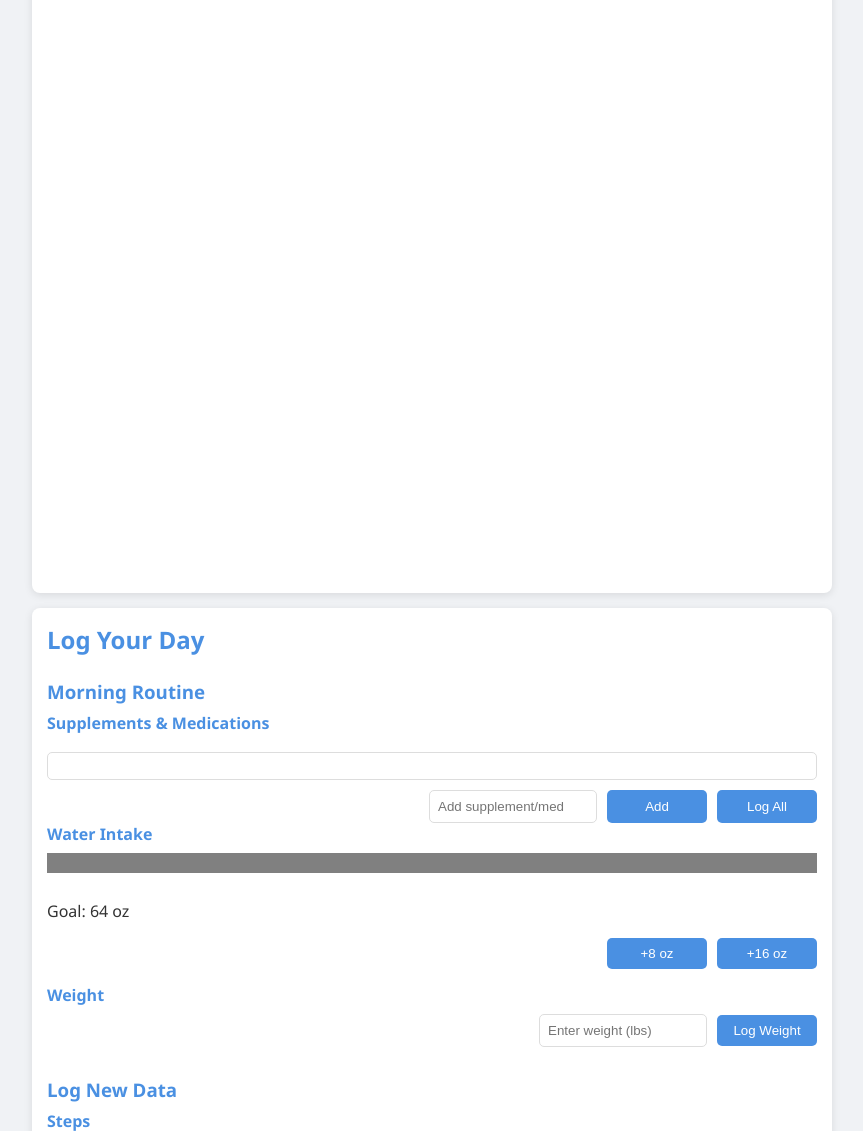
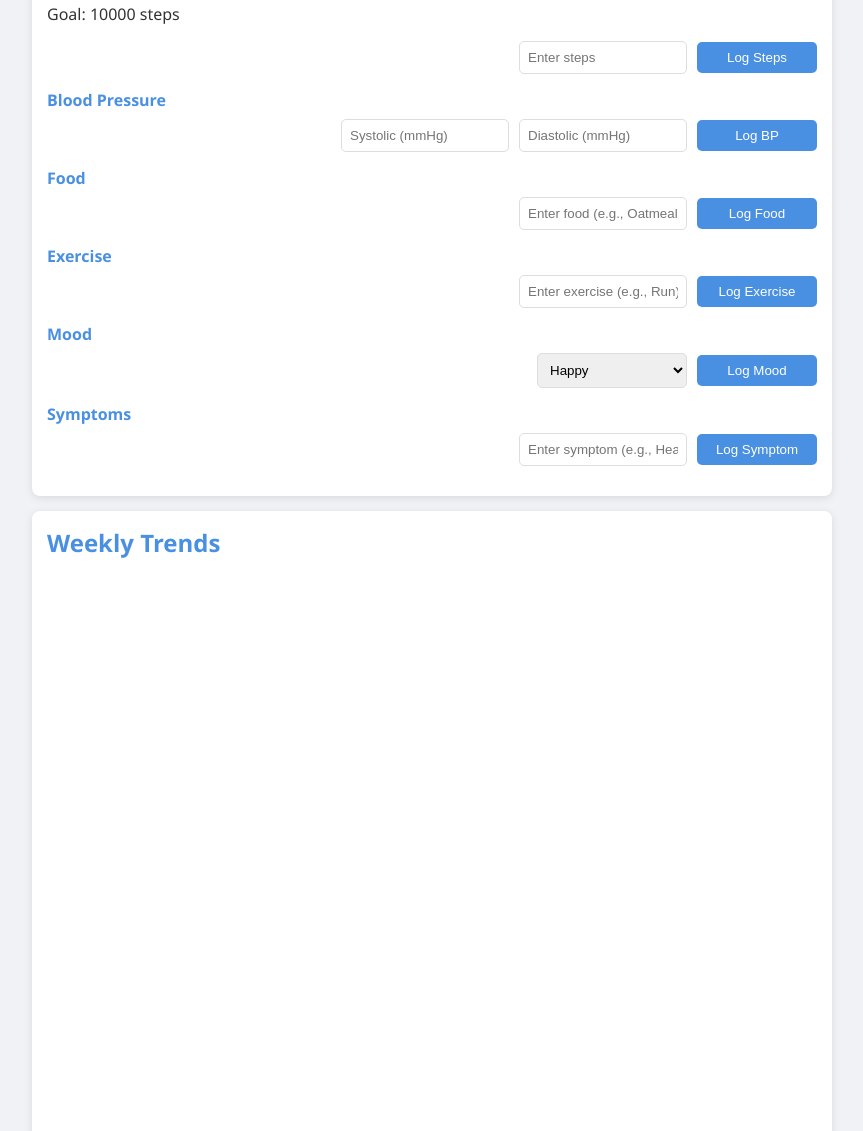
Before and after one commit to rorys32/HealthSync, a website: page client/index.html in a window 1280 px wide. Shown: the part 1059-2190 px from the top of the page, without its empty margins (208-1071 px from the left). Drawn offline with nearby package versions, Linux system fonts and the light colour scheme; no server answers.

Commit message:
layout tweaks

```diff
--- a/client/index.html
+++ b/client/index.html
@@ -1,4 +1,4 @@
-<!-- HealthSync Version 1.3.001 -->
+<!-- HealthSync Version 1.3.002 -->
 <!DOCTYPE html>
 <html lang="en">
 <head>
@@ -38,14 +38,6 @@
                 </div>
             </div>
             <p id="dataStatus"></p>
-            <div id="trendSummary">
-                <h3>Weekly Trends</h3>
-                <canvas id="weightChart" height="100"></canvas>
-                <canvas id="stepsChart" height="100"></canvas>
-                <canvas id="bpChart" height="100"></canvas>
-                <canvas id="hourlyStepsChart" height="100"></canvas>
-                <ul id="exerciseTrends"></ul>
-            </div>
         </section>
         <section id="loggingControls">
             <h2>Log Your Day</h2>
@@ -135,6 +127,16 @@
                 </div>
             </div>
         </section>
+        <section id="trendSummary">
+            <h2>Weekly Trends</h2>
+            <div>
+                <canvas id="weightChart" height="100"></canvas>
+                <canvas id="stepsChart" height="100"></canvas>
+                <canvas id="bpChart" height="100"></canvas>
+                <canvas id="hourlyStepsChart" height="100"></canvas>
+                <ul id="exerciseTrends"></ul>
+            </div>
+        </section>
         <section id="testingControls">
             <h2>Testing Controls</h2>
             <div class="control-row">
@@ -147,7 +149,7 @@
         </section>
     </main>
     <footer>
-        <p>&copy; <span id="currentYear"></span> Optcl.ai HealthSync ver. 1.3.001</p>
+        <p>© <span id="currentYear"></span> Optcl.ai HealthSync ver. 1.3.002</p>
     </footer>
     <script>
         // Set current year dynamically
--- a/client/styles.css
+++ b/client/styles.css
@@ -1,4 +1,4 @@
-/* HealthSync CSS - Build 1.3.001 */
+/* HealthSync CSS - Build 1.3.002 */
 body {
     font-family: 'Segoe UI', Arial, sans-serif;
     margin: 0;
@@ -30,7 +30,7 @@ body {
     box-shadow: 0 2px 8px rgba(0,0,0,0.1);
   }
 
-  #dailyLog, #loggingControls {
+  #dailyLog, #loggingControls, #trendSummary {
     display: grid;
     gap: 15px;
   }
@@ -52,10 +52,6 @@ body {
     margin-top: 10px;
   }
 
-  #trendSummary {
-    margin-top: 15px;
-  }
-
   h2, h3, h4 {
     margin: 0 0 8px;
     color: #4a90e2;
@@ -69,13 +65,14 @@ body {
   }
 
   button {
-    padding: 8px 16px;
+    padding: 8px 16px;  /* Uniform padding */
     background: #4a90e2;
     color: white;
     border: none;
     border-radius: 5px;
     cursor: pointer;
-    min-width: 100px;
+    width: 120px;  /* Fixed width for uniformity */
+    box-sizing: border-box;  /* Include padding in width */
   }
 
   button:hover {
@@ -177,7 +174,7 @@ body {
       width: 100%;
     }
     button {
-      width: 100%;
+      width: 100%;  /* Full width on small screens */
     }
     canvas {
       height: 120px !important;
```
